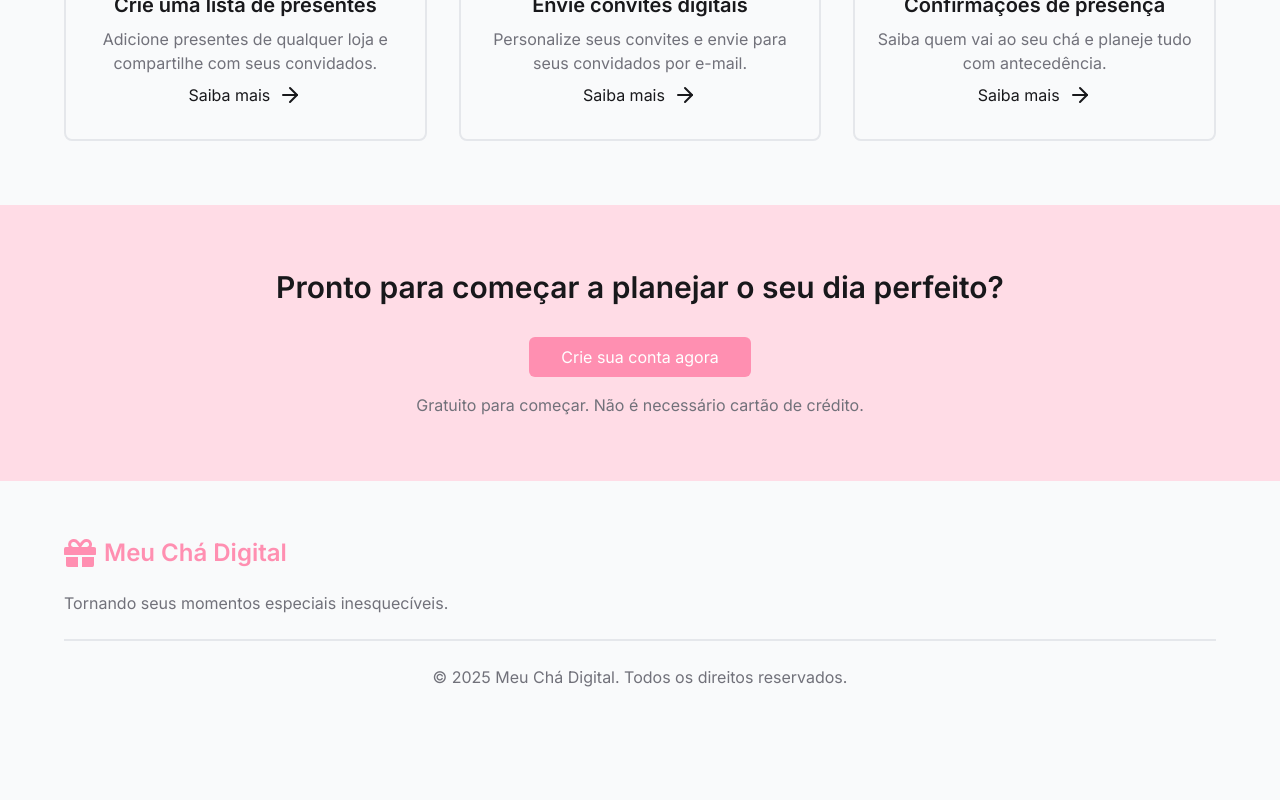
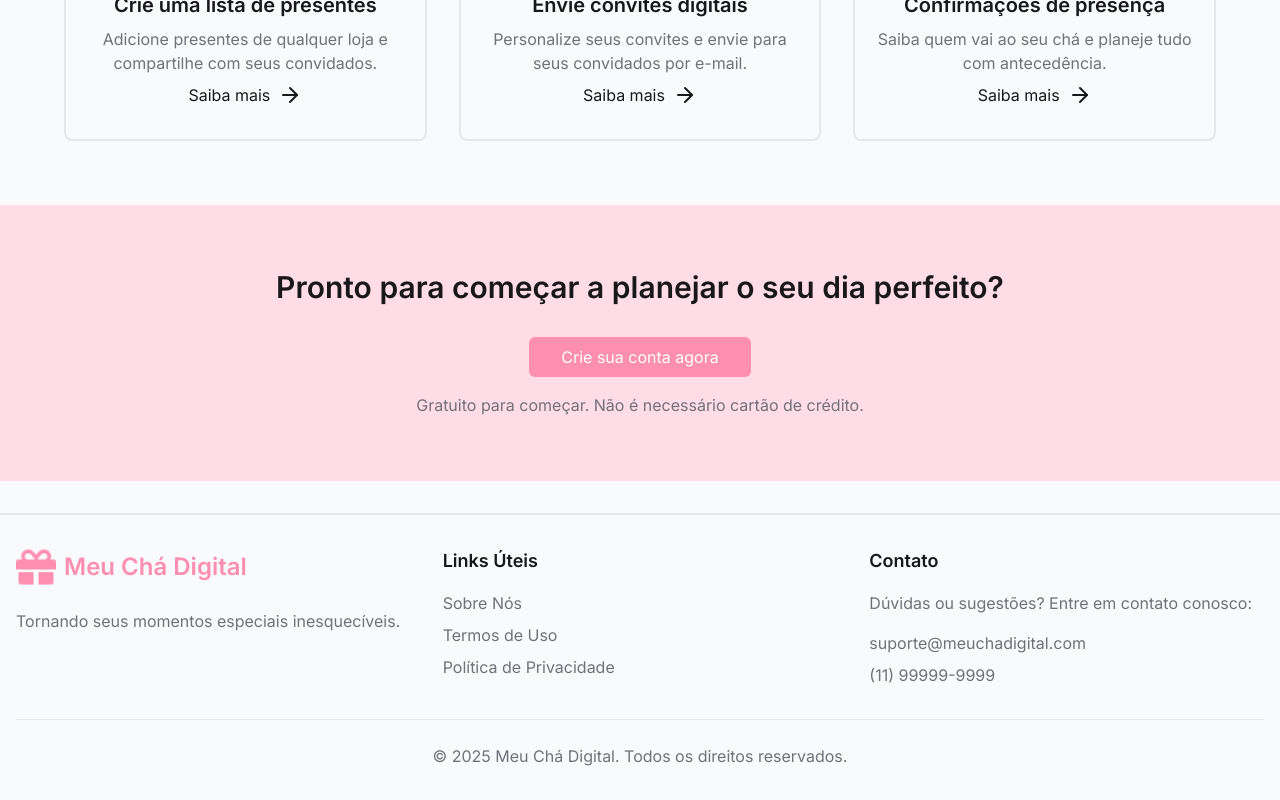
Before and after one commit to VitorHugoAntunes/MeuChaDigital-Frontend, a Next.js app: page / in a window 1280 px wide. Shown: the part 887-1687 px from the top of the page. Before the commit the page ends 1600 px from the top, so only its background shows below. Built offline with nearby package versions, Linux system fonts and the light colour scheme.

Commit message:
refactor: makes the footer global

```diff
--- a/src/app/layout.tsx
+++ b/src/app/layout.tsx
@@ -2,6 +2,7 @@ import type { Metadata } from "next";
 import { Inter } from "next/font/google";
 import "../styles/global.css";
 import Header from "@/components/Header";
+import Footer from "@/components/Footer";
 
 const inter = Inter(
   {
@@ -28,6 +29,7 @@ export default function RootLayout({
         <div className="flex flex-1 w-full max-w-screen-xl mx-auto px-8">
           {children}
         </div>
+        <Footer />
       </body>
     </html>
   );
--- a/src/app/page.tsx
+++ b/src/app/page.tsx
@@ -1,6 +1,5 @@
 import Banner from "@/components/Home/Banner";
 import Features from "@/components/Home/Features";
-import Footer from "@/components/Home/Footer";
 import GetStarted from "@/components/Home/GetStarted";
 
 export default function Home() {
@@ -9,7 +8,6 @@ export default function Home() {
       <Banner />
       <Features />
       <GetStarted />
-      <Footer />
     </main>
   );
 }
--- /dev/null
+++ b/src/components/Footer/index.tsx
@@ -0,0 +1,90 @@
+"use client";
+
+import Link from 'next/link';
+import Image from 'next/image';
+import logo from '@/assets/logo.png';
+import { usePathname } from 'next/navigation';
+
+export default function Footer() {
+  const pathName = usePathname();
+  const currentUrl = pathName.split('?')[0];
+
+  // Não exibe o footer em páginas específicas
+  if (currentUrl === '/sign-in' || currentUrl === '/create-gift-list') {
+    return null;
+  }
+
+  return (
+    <footer className="bg-background text-text-primary border-t-2 border-t-gray-200 mt-8">
+      <div className="container mx-auto px-4 py-8">
+        <section className="grid grid-cols-1 md:grid-cols-3 gap-8 mb-8">
+          <div className="space-y-4">
+            <Link href="/" className="group hover:text-primary-dark transition-colors duration-300">
+              <div className="inline-flex items-center space-x-2">
+                <Image
+                  src={logo}
+                  alt="Meu Chá Digital"
+                  className="group-hover:brightness-90 transition-all duration-300"
+                  width={40}
+                  height={40}
+                />
+                <h1 className="text-2xl font-semibold text-primary-light group-hover:brightness-90 transition-all duration-300">
+                  Meu Chá Digital
+                </h1>
+              </div>
+            </Link>
+            <p className="text-text-secondary">
+              Tornando seus momentos especiais inesquecíveis.
+            </p>
+          </div>
+
+          <nav aria-label="Links úteis" className="space-y-4">
+            <h2 className="text-lg font-semibold text-text-primary">Links Úteis</h2>
+            <ul className="space-y-2">
+              <li>
+                <Link href="/about" className="text-text-secondary hover:text-primary-dark transition-colors duration-300">
+                  Sobre Nós
+                </Link>
+              </li>
+              <li>
+                <Link href="/terms" className="text-text-secondary hover:text-primary-dark transition-colors duration-300">
+                  Termos de Uso
+                </Link>
+              </li>
+              <li>
+                <Link href="/privacy" className="text-text-secondary hover:text-primary-dark transition-colors duration-300">
+                  Política de Privacidade
+                </Link>
+              </li>
+            </ul>
+          </nav>
+
+          <div className="space-y-4">
+            <h2 className="text-lg font-semibold text-text-primary">Contato</h2>
+            <p className="text-text-secondary">
+              Dúvidas ou sugestões? Entre em contato conosco:
+            </p>
+            <ul className="space-y-2">
+              <li>
+                <a href="mailto:suporte@meuchadigital.com" className="text-text-secondary hover:text-primary-dark transition-colors duration-300">
+                  suporte@meuchadigital.com
+                </a>
+              </li>
+              <li>
+                <a href="tel:+5511999999999" className="text-text-secondary hover:text-primary-dark transition-colors duration-300">
+                  (11) 99999-9999
+                </a>
+              </li>
+            </ul>
+          </div>
+        </section>
+
+        <section className="border-t border-t-gray-200 pt-6 text-center">
+          <p className="text-text-secondary">
+            © 2025 Meu Chá Digital. Todos os direitos reservados.
+          </p>
+        </section>
+      </div>
+    </footer>
+  );
+}
--- a/src/components/Home/Footer/index.tsx
+++ /dev/null
@@ -1,34 +0,0 @@
-import Link from 'next/link';
-import Image from 'next/image';
-import logo from '@/assets/logo.png';
-
-export default function Footer() {
-  return (
-    <footer className="flex flex-col bg-background text-text-primary mt-8">
-      <section className='py-6 border-b-2 border-b-gray-200'>
-        <Link href="/" className="group hover:text-primary-dark transition-colors duration-300">
-          <div className="inline-flex items-center space-x-2">
-            <Image
-              src={logo}
-              alt="Meu Chá Digital"
-              className="group-hover:brightness-90 transition-all duration-300"
-            />
-            <h1 className="text-2xl font-semibold text-primary-light group-hover:brightness-90 transition-all duration-300">
-              Meu Chá Digital
-            </h1>
-          </div>
-        </Link>
-
-        <p className="text-text-secondary mt-4">
-          Tornando seus momentos especiais inesquecíveis.
-        </p>
-      </section>
-
-      <section className="flex py-6 justify-center">
-        <p className="text-text-secondary">
-          © 2025 Meu Chá Digital. Todos os direitos reservados.
-        </p>
-      </section>
-    </footer>
-  )
-}
```
